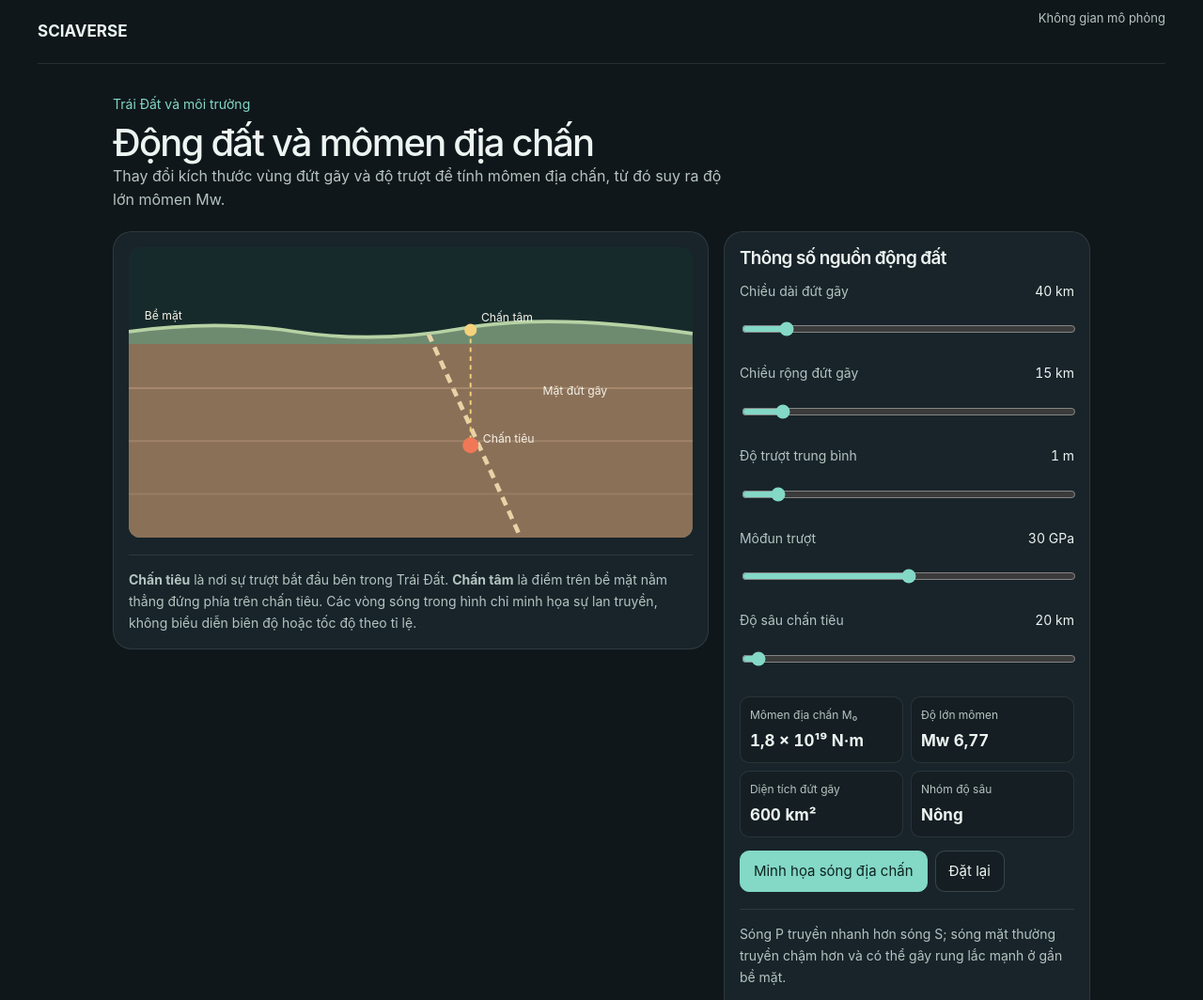
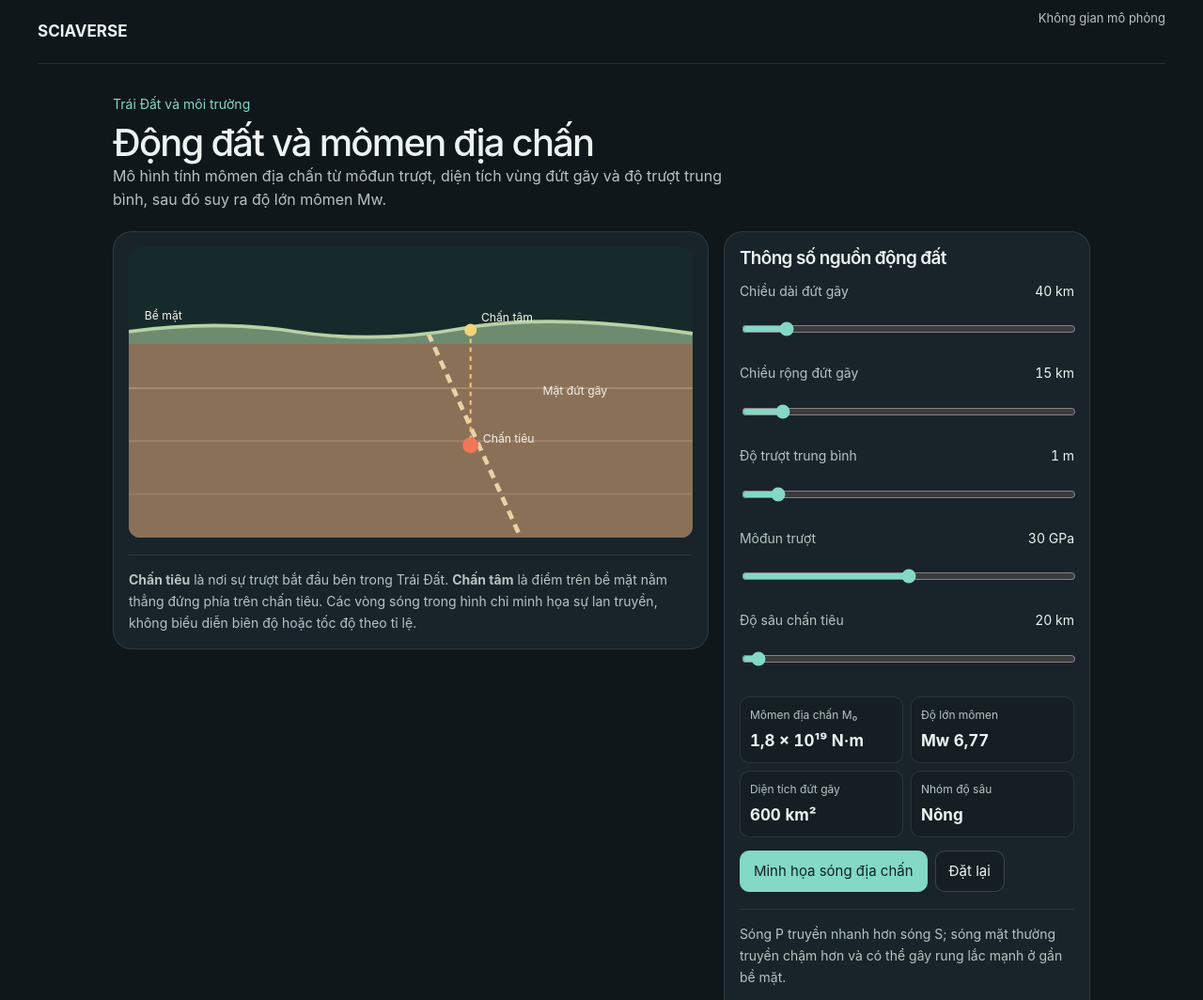
Before and after one commit to HistoryandGeegraphyEducation/SCIAVERSE, a plain HTML site: page simulations/geophysics/earthquake/index.html in a window 1280 px wide. Shown: the top 1064 px of the page at 94% size. Drawn offline with Linux system fonts and the light colour scheme.

Commit message:
Harden asset fallback and remove remaining UI instruction copy

```diff
--- a/simulations/geophysics/earthquake/index.html
+++ b/simulations/geophysics/earthquake/index.html
@@ -4,7 +4,7 @@
 <meta charset="utf-8"><meta name="viewport" content="width=device-width, initial-scale=1, viewport-fit=cover">
 <meta name="page-type" content="software"><meta name="site-kind" content="software"><meta name="theme-color" content="#10171b">
 <meta name="description" content="Mô hình động đất dựa trên mômen địa chấn, diện tích đứt gãy, độ trượt và môđun trượt."><title>SCIAVERSE — Động đất</title><link rel="stylesheet" href="../../../styles.css"><link rel="stylesheet" href="../../model-base.css"><link rel="stylesheet" href="styles.css"><script src="main.js" defer></script></head><body class="standalone-page"><a class="skip-link" href="#modelMain">Bỏ qua điều hướng</a><header class="standalone-header"><a class="standalone-brand" href="../../../index.html#overview">SCIAVERSE</a><a class="standalone-back" href="../../../space.html?id=simulations">Không gian mô phỏng</a></header><main class="standalone-main model-main" id="modelMain">
-<header class="model-intro"><p class="model-kicker">Trái Đất và môi trường</p><h1>Động đất và mômen địa chấn</h1><p>Thay đổi kích thước vùng đứt gãy và độ trượt để tính mômen địa chấn, từ đó suy ra độ lớn mômen Mw.</p></header>
+<header class="model-intro"><p class="model-kicker">Trái Đất và môi trường</p><h1>Động đất và mômen địa chấn</h1><p>Mô hình tính mômen địa chấn từ môđun trượt, diện tích vùng đứt gãy và độ trượt trung bình, sau đó suy ra độ lớn mômen Mw.</p></header>
 <section class="model-layout">
 <div class="model-visual"><svg class="model-diagram quake-diagram" viewBox="0 0 640 330" role="img" aria-labelledby="quakeTitle quakeDesc"><title id="quakeTitle">Sơ đồ mặt cắt đứt gãy và nguồn động đất</title><desc id="quakeDesc">Hai khối đá nằm hai bên mặt đứt gãy nghiêng. Chấn tiêu nằm dưới chấn tâm trên bề mặt; các vòng sóng chỉ mang tính sơ đồ.</desc><path d="M0 96 Q100 82 190 96 T380 92 T640 98 V330 H0Z" fill="#6e8b70"/><path d="M0 110 H640 V330 H0Z" fill="#8b7058"/><path d="M340 98 L445 330" stroke="#e9d2a6" stroke-width="5" stroke-dasharray="10 7"/><path d="M0 160 H640" stroke="#b79b7b" stroke-width="2" opacity=".6"/><path d="M0 220 H640" stroke="#b79b7b" stroke-width="2" opacity=".45"/><path d="M0 280 H640" stroke="#b79b7b" stroke-width="2" opacity=".3"/><path d="M0 96 Q100 82 190 96 T380 92 T640 98" fill="none" stroke="#b7d2a4" stroke-width="4"/><path d="M388 94 L388 225" stroke="#f4d27c" stroke-width="2" stroke-dasharray="5 5"/><circle cx="388" cy="94" r="7" fill="#f4d27c"/><circle cx="388" cy="225" r="9" fill="#f07857"/><g class="quake-waves" id="quakeWaves"><circle cx="388" cy="225" r="30"/><circle cx="388" cy="225" r="58"/><circle cx="388" cy="225" r="86"/></g><g fill="#f4f1e7" font-size="13"><text x="400" y="84">Chấn tâm</text><text x="402" y="222">Chấn tiêu</text><text x="470" y="168">Mặt đứt gãy</text><text x="18" y="82">Bề mặt</text></g></svg>
 <div class="model-explanation"><strong>Chấn tiêu</strong> là nơi sự trượt bắt đầu bên trong Trái Đất. <strong>Chấn tâm</strong> là điểm trên bề mặt nằm thẳng đứng phía trên chấn tiêu. Các vòng sóng trong hình chỉ minh họa sự lan truyền, không biểu diễn biên độ hoặc tốc độ theo tỉ lệ.</div></div>
```
